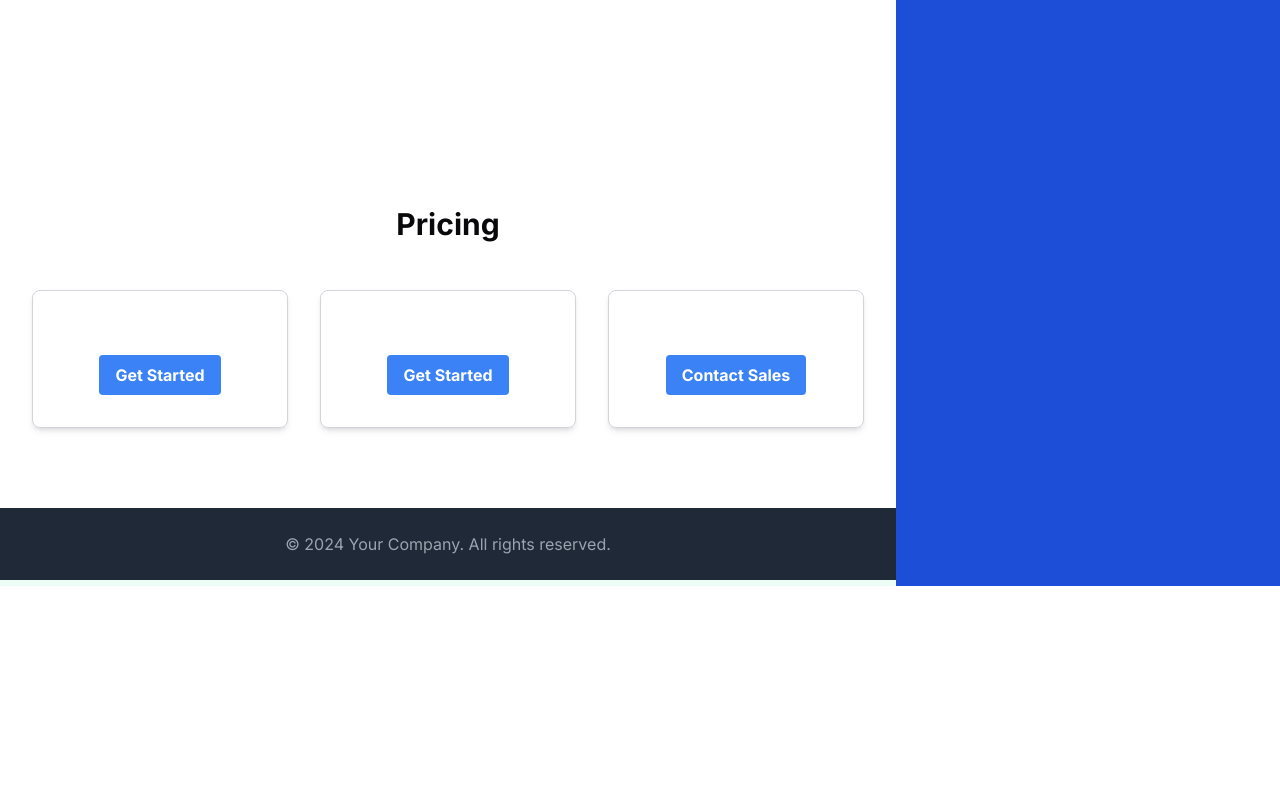
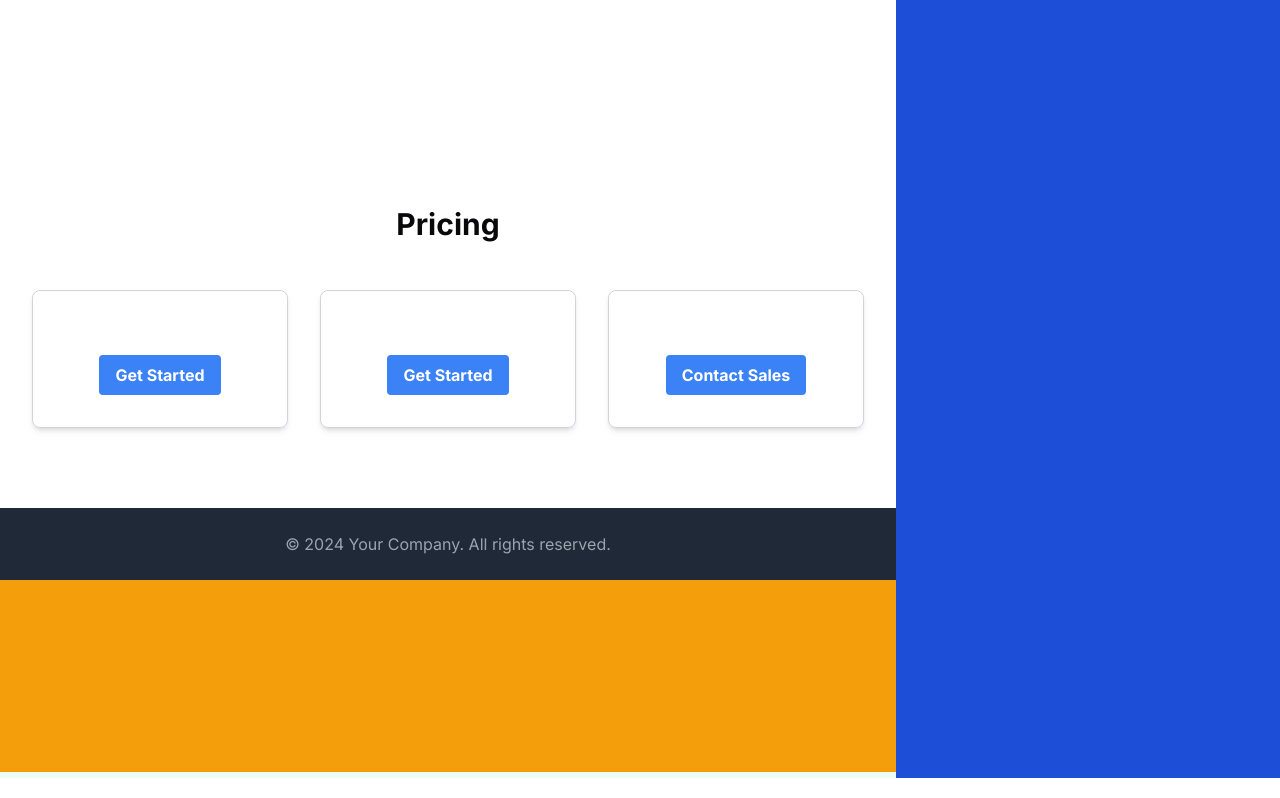
Before and after one commit to grayowldev/landing-bay, a Next.js app: page / in a window 1280 px wide. Shown: the part 2144-2942 px from the top of the page. Before the commit the page ends 2750 px from the top, so only its background shows below. Built offline with nearby package versions, Linux system fonts and the light colour scheme.

Commit message:
Added new section addition and rendering

```diff
--- a/src/app/components/section-renderer.js
+++ b/src/app/components/section-renderer.js
@@ -18,7 +18,7 @@ export const SectionRenderer = ({data, activeElement, toggleActive, findElement,
             {data.type === 'benefits' &&
                 <Benefits></Benefits>}
             {data.type === 'blank' &&
-                <BlankSection></BlankSection>}
+                <BlankSection data={data} activeElement={activeElement} toggleActive={toggleActive} findElement={findElement}></BlankSection>}
             {data.type === 'call-to-action' &&
                 <CallToAction></CallToAction>}
             {data.type === 'faq' &&
--- a/src/app/section/BlankSection.js
+++ b/src/app/section/BlankSection.js
@@ -1,3 +1,20 @@
-export const BlankSection = () => {
-    return (<div></div>)
+import {Render} from "@/app/components/render";
+
+export const BlankSection = ({data, activeElement, findElement, toggleActive}) => {
+    return (<div className="w-full min-h-48 bg-amber-500 p-4">
+        <section>
+            {data.elements? data.elements.map((item, index) => {
+                const element = findElement(item)
+
+                return (
+                    <div key={index}>
+                        <Render
+                            data={element}
+                            activeElement={activeElement}
+                            toggleActive={toggleActive}></Render>
+                    </div>
+                )
+            }): null}
+        </section>
+    </div>)
 }
```
